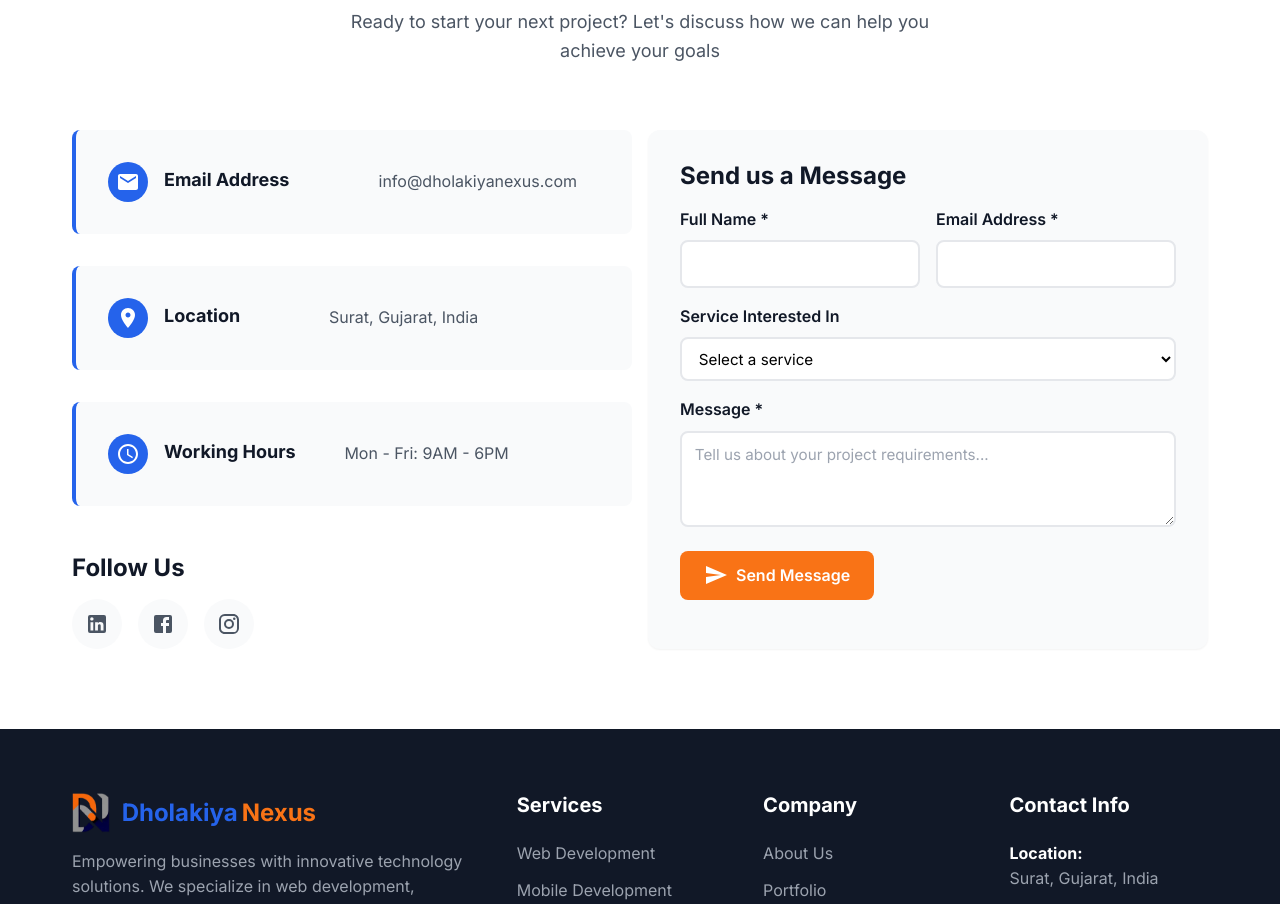
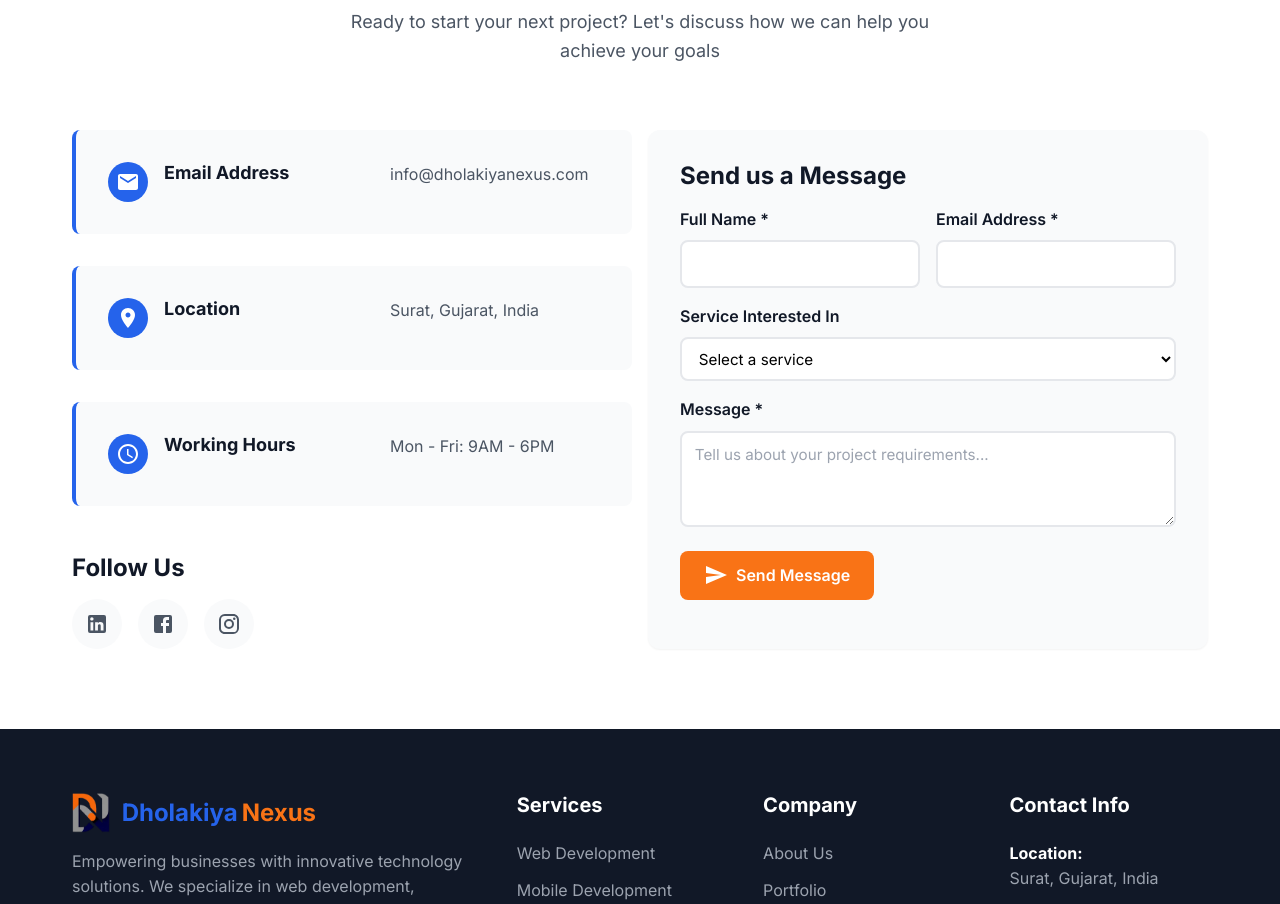
Before and after one commit to Surya-infotech/Dholakiya_Nexus, a React (Vite) app: page / in a window 1280 px wide. Shown: the part 4760-5664 px from the top of the page. Built offline with nearby package versions, Linux system fonts and the light colour scheme.

Commit message:
small changes in the contact page

```diff
--- a/src/components/Contact.scss
+++ b/src/components/Contact.scss
@@ -21,7 +21,7 @@
 
       .contact-item {
         display: flex;
-        align-items: center;
+        align-items: flex-start;
         gap: 1rem;
         padding: 2rem;
         background: var(--background-light);
@@ -41,6 +41,9 @@
         }
 
         .contact-content {
+          flex: 1;
+          min-width: 0;
+
           h4 {
             font-size: 1.125rem;
             margin-bottom: 0.25rem;
```
